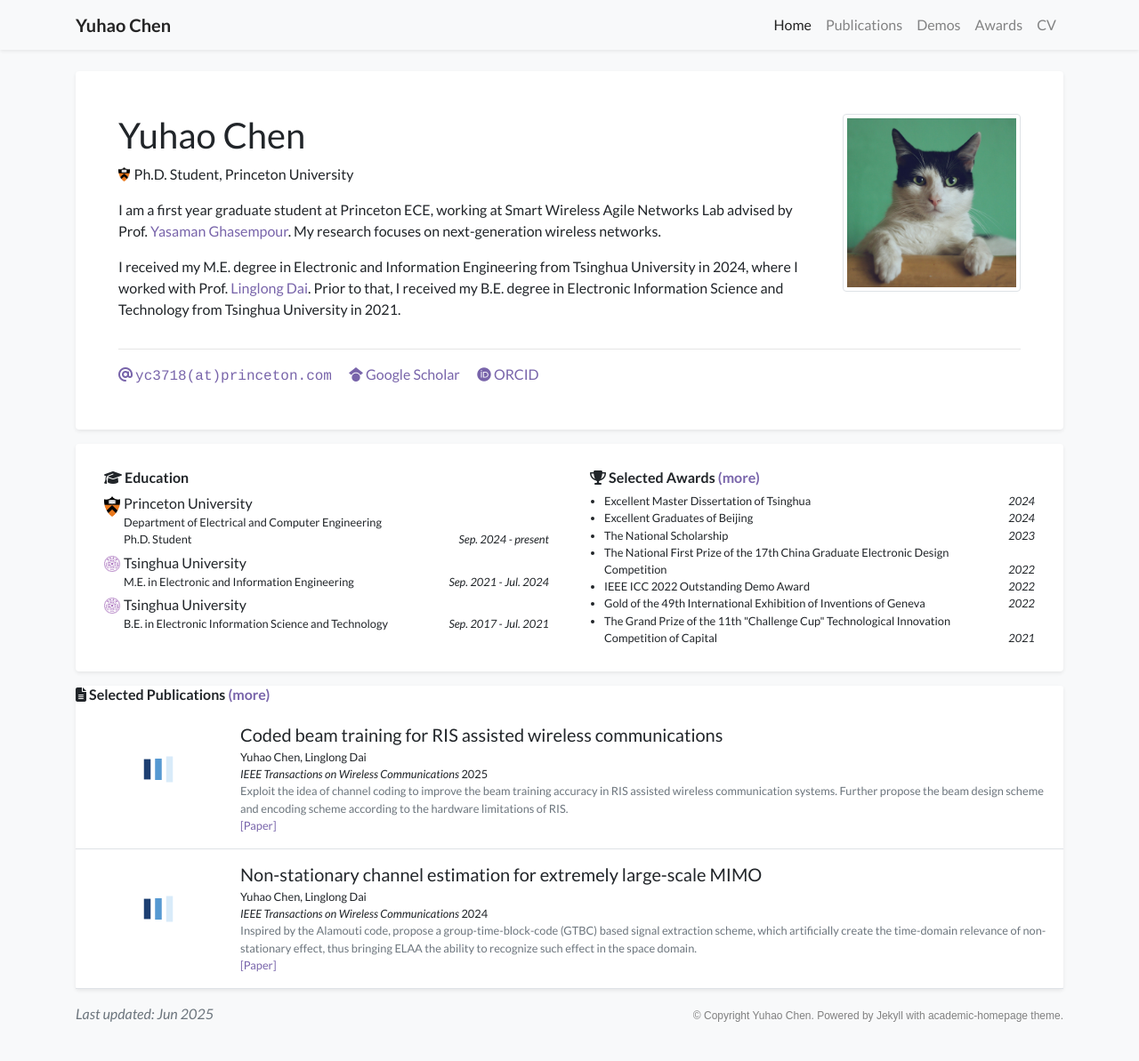
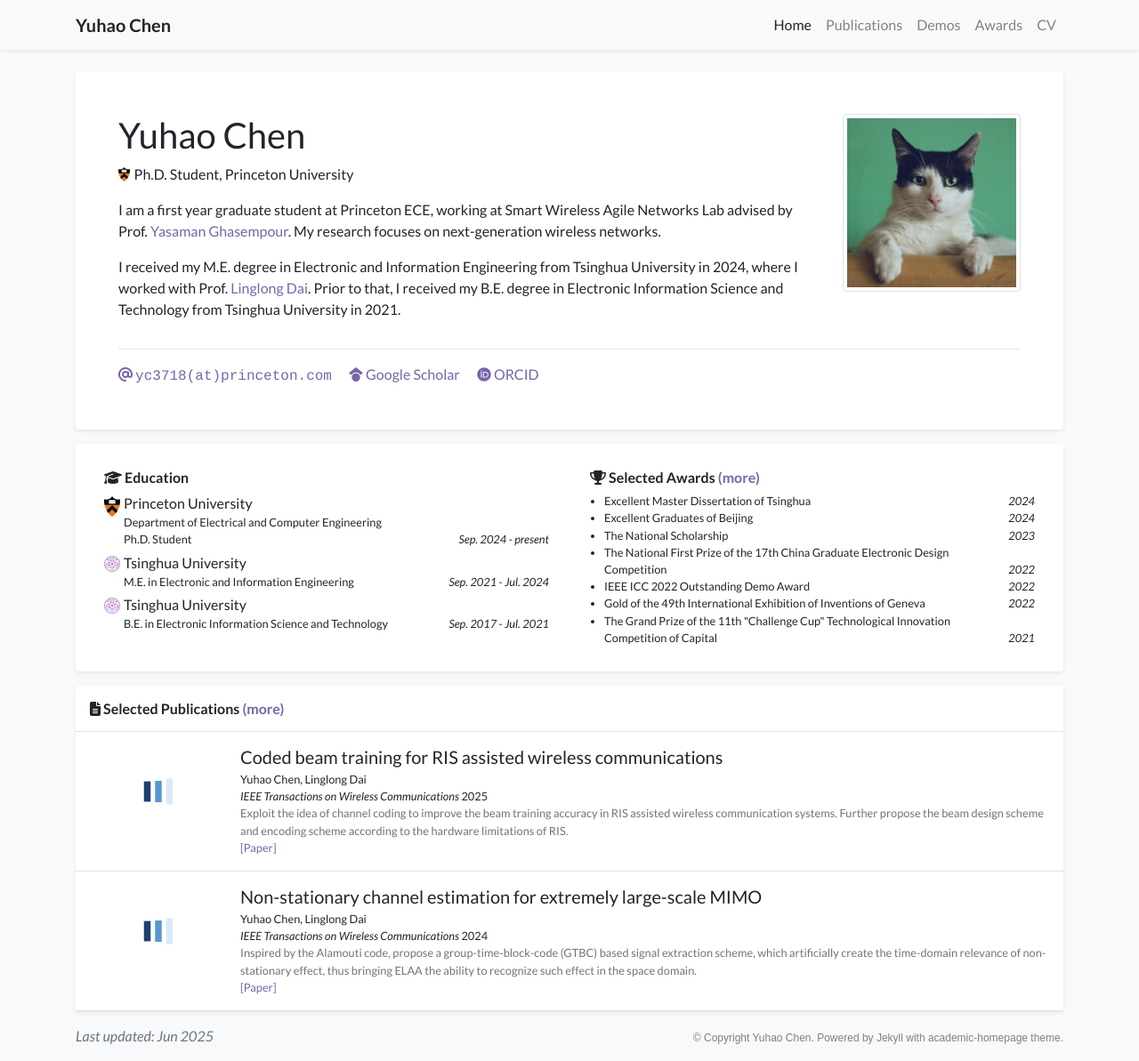
Before and after one commit to YuhaoChen-Homepage/YuhaoChen-Homepage.github.io, a Jekyll site: the page built from index.html, in a window 1280 px wide and 1193 px high. Shown: the whole window at 89% size. Built offline with Jekyll 4.4.1, drawn with Linux system fonts in a browser that asks for light colours; nearby versions of some CDN libraries; a style sheet for code colours, icons or effects is not loaded.

Commit message:
style update

```diff
--- a/_includes/widgets/publication_card.html
+++ b/_includes/widgets/publication_card.html
@@ -1,6 +1,6 @@
 {% assign publications = include.publications %}
 <div class="my-3 p-0 bg-white shadow-sm rounded-sm">
-    <h6>
+    <h6 class="border-bottom border-gray p-3 mb-0">
         {% if include.title %}{{include.title}}{% else %}<i class="fas fa-star"></i> Selected Recent Publications{% endif %}
         <a href="{{ 'publications' | relative_url }}">(more)</a>
     </h6>
@@ -11,5 +11,3 @@
         <a href="{{ 'publications' | relative_url }}">All publications <i class="fas fa-angle-double-right"></i></a>
     </h6> -->
 </div>
-
- <!-- class="border-bottom border-gray p-3 mb-0" -->
--- a/index.html
+++ b/index.html
@@ -25,6 +25,6 @@
     {%
         include widgets/publication_card.html
         publications=pubs
-        title='<i class="fas fa-file-alt"></i> Selected Publications'
+        title='  <i class="fas fa-file-alt"></i> Selected Publications'
     %}
 {% endif %}
```
